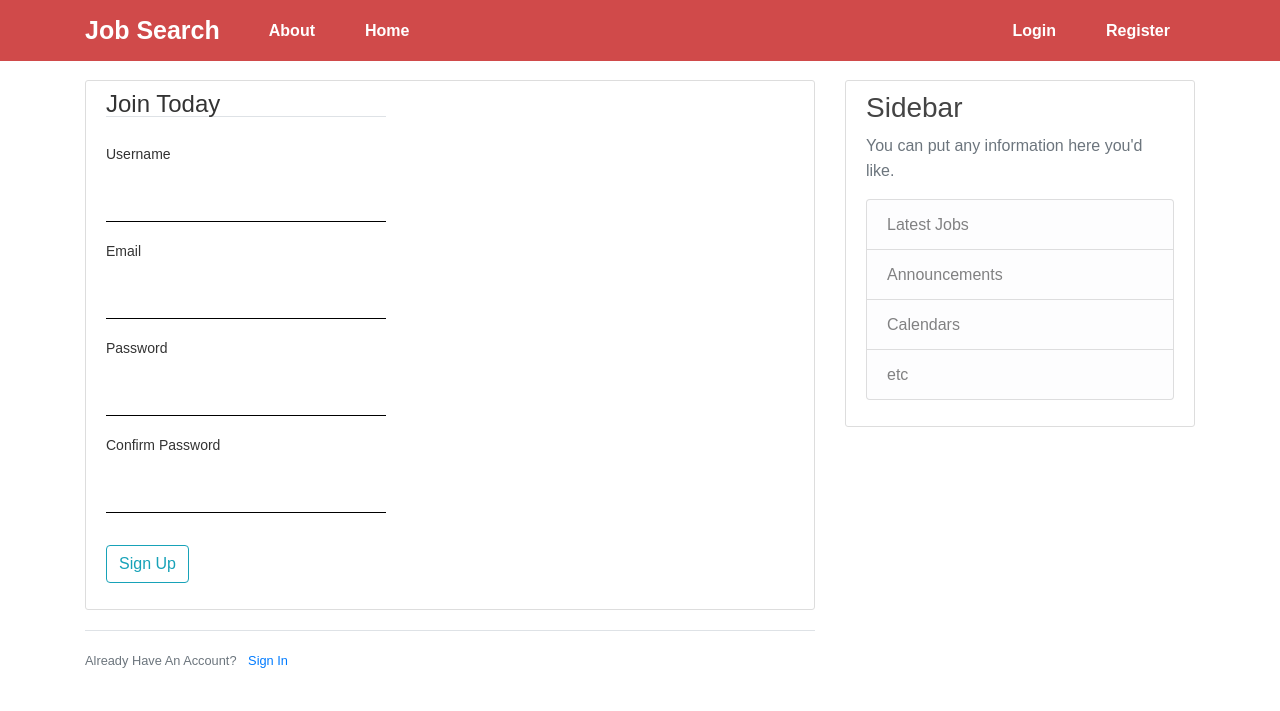
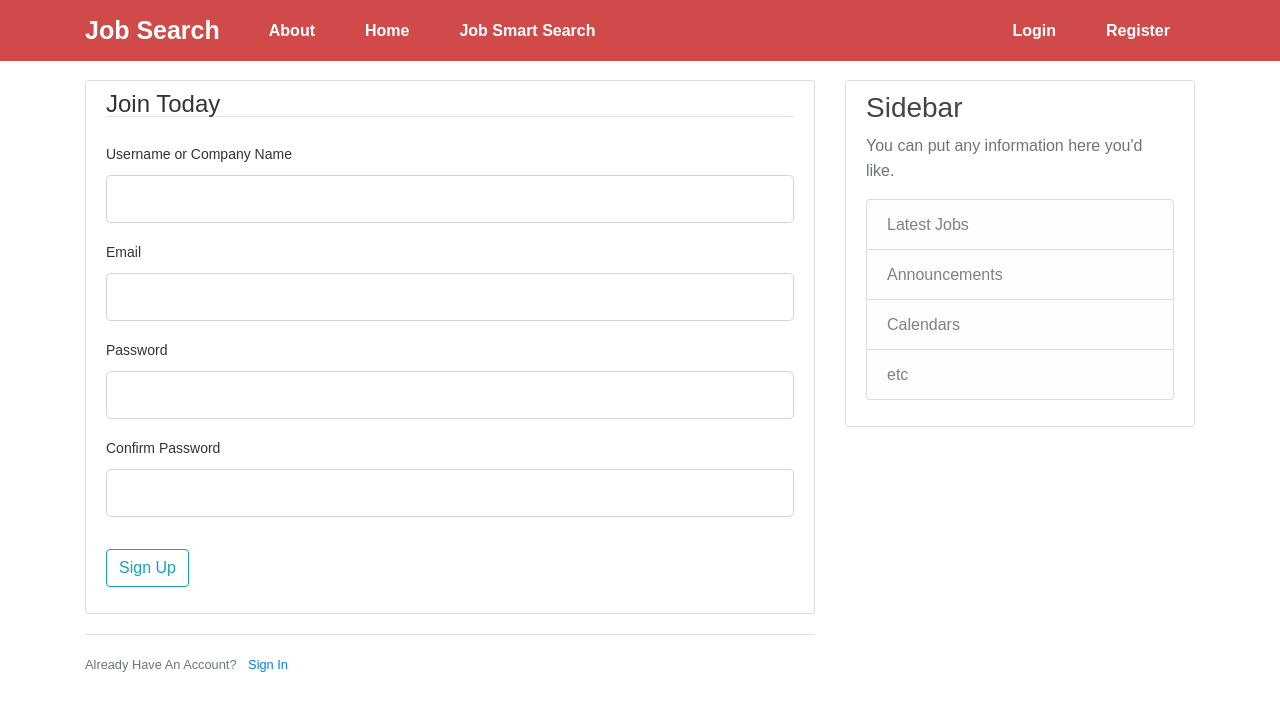
Before and after one commit to sidcoool/Smart-Job-Search-, a Flask app: page /register in a window 1280 px wide. Shown: the top 711 px of the page. Run offline with Flask 2, Linux system fonts and the light colour scheme; some libraries are stand-ins or nearby versions.

Commit message:
added smart search v1

```diff
--- a/flaskblog/forms.py
+++ b/flaskblog/forms.py
@@ -7,7 +7,7 @@ from flaskblog.models import User
 
 
 class RegistrationForm(FlaskForm):
-    username = StringField('Username',
+    username = StringField('Username or Company Name',
                            validators=[DataRequired(), Length(min=2, max=20)])
     email = StringField('Email',
                         validators=[DataRequired(), Email()])
@@ -27,12 +27,6 @@ class RegistrationForm(FlaskForm):
             raise ValidationError('That email is taken. Please choose a different one.')
 
 
-class LoginForm(FlaskForm):
-    email = StringField('Email',
-                        validators=[DataRequired(), Email()])
-    password = PasswordField('Password', validators=[DataRequired()])
-    remember = BooleanField('Remember Me')
-    submit = SubmitField('Login')
 
 
 class UpdateAccountForm(FlaskForm):
@@ -55,6 +49,21 @@ class UpdateAccountForm(FlaskForm):
             if user:
                 raise ValidationError('That email is taken. Please choose a different one.')
 
+class LoginForm(FlaskForm):
+    email = StringField('Email',
+                        validators=[DataRequired(), Email()])
+    password = PasswordField('Password', validators=[DataRequired()])
+    remember = BooleanField('Remember Me')
+    submit = SubmitField('Login')
+
+
+
+class SearchForm(FlaskForm):
+    query = StringField('Query',
+                        validators=[DataRequired()])
+    search = SubmitField('Search')
+
+
 
 class PostForm(FlaskForm):
     title = StringField('Title', validators=[DataRequired()])
--- a/flaskblog/routes.py
+++ b/flaskblog/routes.py
@@ -3,10 +3,10 @@ import secrets
 from PIL import Image
 from flask import render_template, url_for, flash, redirect, request, abort
 from flaskblog import app, db, bcrypt
-from flaskblog.forms import RegistrationForm, LoginForm, UpdateAccountForm, PostForm
+from flaskblog.forms import RegistrationForm, LoginForm, UpdateAccountForm, PostForm, SearchForm
 from flaskblog.models import User, Post
 from flask_login import login_user, current_user, logout_user, login_required
-
+from random import randint, choice
 
 @app.route("/")
 @app.route("/home")
@@ -14,6 +14,10 @@ def home():
     posts = Post.query.all()
     print(posts)
     return render_template('home.html', posts=posts)
+
+
+
+
 
 
 @app.route("/about")
@@ -50,6 +54,24 @@ def login():
         else:
             flash('Login Unsuccessful. Please check email and password', 'danger')
     return render_template('login.html', title='Login', form=form)
+
+
+@app.route("/search", methods=['GET', 'POST'])
+def search():
+    form = SearchForm()
+    posts = Post.query.all()
+    sortedPosts = []
+
+    # if request.method == 'POST':
+    if form.validate_on_submit():
+        print(form.query.data)
+        for post in posts:
+            if(randint(1,10) < 5):
+                sortedPosts.append(post)
+
+        return render_template('search.html', form=form, posts=sortedPosts)
+    return render_template('search.html', form=form, posts=sortedPosts)
+
 
 
 @app.route("/logout")
@@ -122,13 +144,15 @@ def update_post(post_id):
     form = PostForm()
     if form.validate_on_submit():
         post.title = form.title.data
-        post.content = form.content.data
+        post.description = form.description.data
+        post.ctc = form.ctc.data
         db.session.commit()
         flash('Your post has been updated!', 'success')
         return redirect(url_for('post', post_id=post.id))
     elif request.method == 'GET':
         form.title.data = post.title
-        form.content.data = post.content
+        form.description.data = post.description
+        form.ctc.data = post.ctc
     return render_template('create_post.html', title='Update Post',
                            form=form, legend='Update Post')
 
--- a/flaskblog/static/style.css
+++ b/flaskblog/static/style.css
@@ -1102,26 +1102,6 @@ body {
   }
 }
 
-.form-control {
-  border: none;
-  border-bottom: 1px solid #000000;
-  border-radius: 0px;
-  box-shadow: none !important;
-  /* max-width: 250px; */
-}
-
-.form-group {
-  width: 280px;
-}
-
-.form-control::placeholder {
-  opacity: 0.7;
-}
-
-.form-control:focus {
-  border-bottom: 1px solid #000000;
-}
-
 .line2 {
   height: 1px;
   width: 45%;
--- a/flaskblog/templates/layout.html
+++ b/flaskblog/templates/layout.html
@@ -29,6 +29,7 @@
             <div class="navbar-nav mr-auto">
               <a class="nav-item nav-link bolder" href="{{ url_for('about') }}" style="color: white !important;">About</a>
               <a class="nav-item nav-link bolder" href="{{ url_for('home') }}" style="color: white !important;">Home</a>
+              <a class="nav-item nav-link bolder" href="{{ url_for('search') }}" style="color: white !important;">Job Smart Search </a>
             </div>
             <!-- Navbar Right Side -->
             <div class="navbar-nav">
--- a/flaskblog/templates/post.html
+++ b/flaskblog/templates/post.html
@@ -14,6 +14,7 @@
         {% endif %}
       </div>
       <h2 class="article-title">{{ post.title }}</h2>
+      <p class="article-content">CTC : {{ post.ctc }} LPA</p>
       <p class="article-content">{{ post.description }}</p>
     </div>
   </article>
--- a/run.py
+++ b/run.py
@@ -1,4 +1,4 @@
 from flaskblog import app
 
 if __name__ == '__main__':
-    app.run(debug=True)
+    app.run(port=5000, debug=True)
```
Also changed, not shown: flaskblog/templates/search.html (added, +48 -0 lines), flaskblog/site.db.
